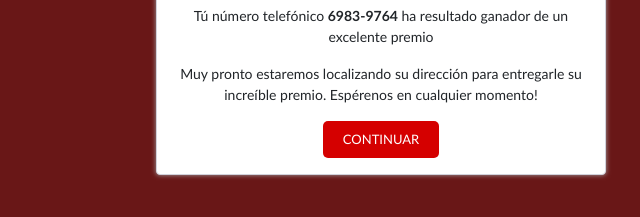
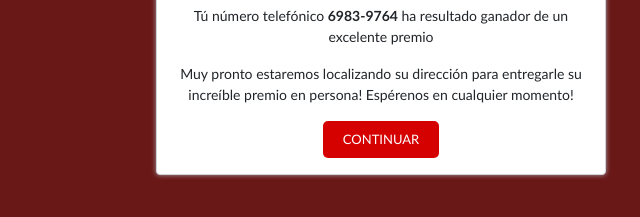
Before and after one commit to ptyweb/gift, a plain HTML site: page index.html in a window 1280 px wide. Both pictures are taken after a click on the button 380 px from the left and 254 px from the top of the page. Shown: the part 439-656 px from the top of the page, 234-874 px from the left. Drawn offline with nearby package versions, Linux system fonts and the light colour scheme; a web font is replaced by a local one.

Commit message:
Saludo final

```diff
--- a/index.html
+++ b/index.html
@@ -30,7 +30,7 @@
              <div class="card-body text-center"> <img src="https://img.icons8.com/bubbles/200/000000/trophy.png">
                  <h4>Felicidades <strong>Richard!</strong></h4>
                  <p>Tú número telefónico <strong>6983-9764</strong> ha resultado ganador de un excelente premio</p>
-				 <p>Muy pronto estaremos localizando su dirección para entregarle su increíble premio. Espérenos en cualquier momento!</p>
+				 <p>Muy pronto estaremos localizando su dirección para entregarle su increíble premio en persona! Espérenos en cualquier momento!</p>
 				 <button class="btn btn-out btn-square continue">CONTINUAR</button>
              </div>
          </div>
```
